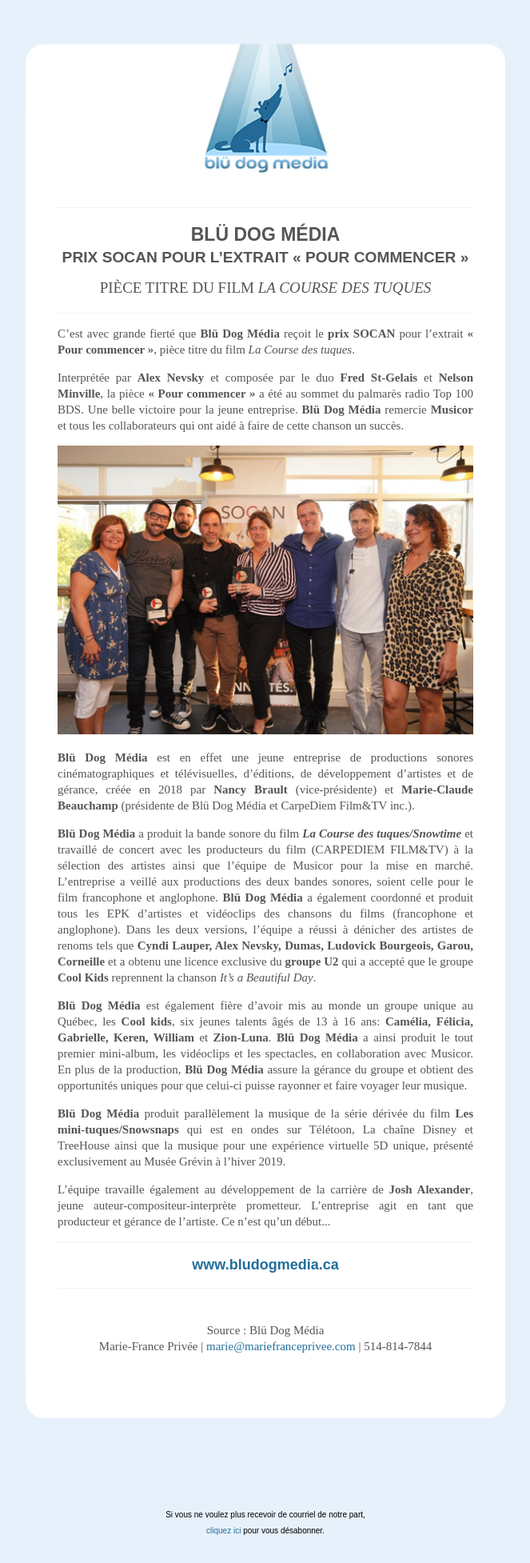
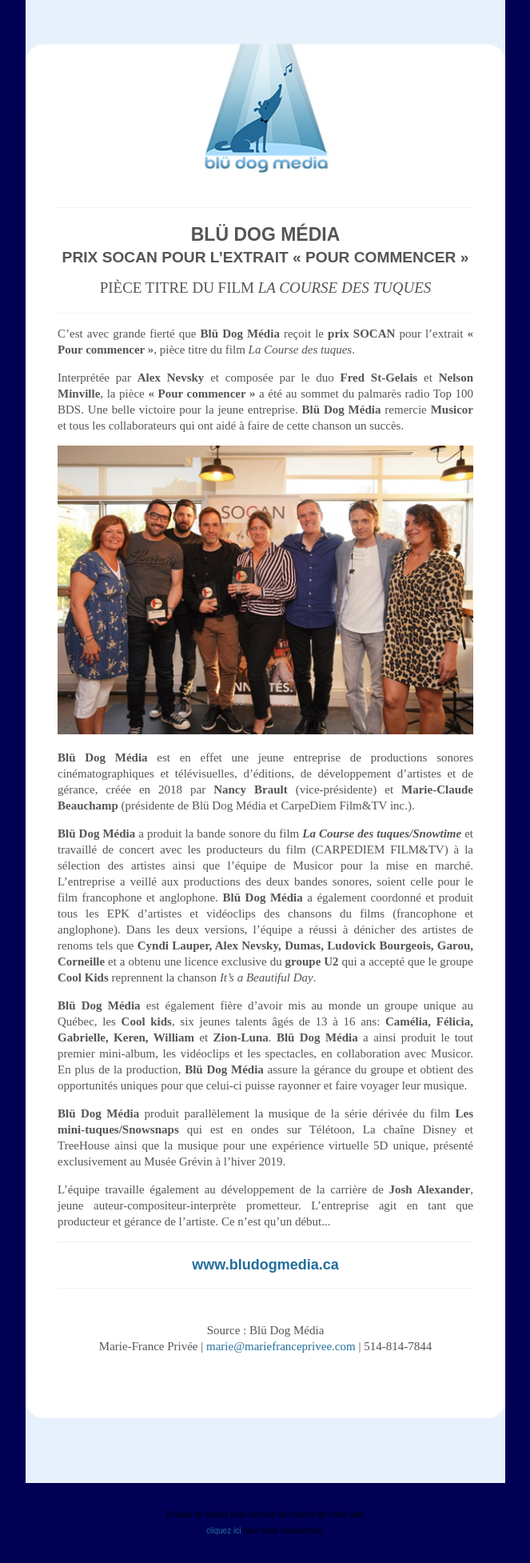
Before and after one commit to graphismatique/mfp, a Jekyll site: the page BlueDogSocan/index.html, which Jekyll copies as it is, in a window 1280 px wide. Shown: the whole page at 80% size, without its empty margins (308-971 px from the left). Built offline with Jekyll 4.4.1, drawn with Linux system fonts in a browser that asks for light colours.

Commit message:
Update index.html

```diff
--- a/BlueDogSocan/index.html
+++ b/BlueDogSocan/index.html
@@ -196,8 +196,8 @@
 
     </style>
 </head>
-<body width="100%" bgcolor="#e7f1fb" style="margin: 0; mso-line-height-rule: exactly;">
-    <center style="width: 100%; background: #e7f1fb;">
+<body width="100%" bgcolor="#000055" style="margin: 0; mso-line-height-rule: exactly;">
+    <center style="width: 100%; background: #000055;">
         <!-- Visually Hidden Preheader Text : BEGIN -->
         <div style="display:none;font-size:1px;line-height:1px;max-height:0px;max-width:0px;opacity:0;overflow:hidden;mso-hide:all;font-family: sans-serif;"></div>
         <!-- Visually Hidden Preheader Text : END -->
@@ -249,7 +249,7 @@
                                     <hr>
                                     <p>C’est avec grande fierté que <b>Blü Dog Média</b> reçoit le <b>prix SOCAN</b> pour l’extrait <b>« Pour commencer »</b>, pièce titre du film <i>La Course des tuques</i>.</p>
                                     <p>Interprétée par <b>Alex Nevsky</b> et composée par le duo <b>Fred St-Gelais</b> et <b>Nelson Minville</b>, la pièce <b>« Pour commencer »</b> a été au sommet du palmarès radio Top 100 BDS. Une belle victoire pour la jeune entreprise. <b>Blü Dog Média</b> remercie <b>Musicor</b> et tous les collaborateurs qui ont aidé à faire de cette chanson un succès.</p>
-                                    <img class="photo" src="assets/photo.jpg" alt="Photo">
+                                    <img class="photo" src="http://mariefranceprivee.com/BlueDogSocan/assets/photo.jpg" alt="Photo">
                                     <p><b>Blü Dog Média</b> est en effet une jeune entreprise de productions sonores cinématographiques et télévisuelles, d’éditions, de développement d’artistes et de gérance, créée en 2018 par <b>Nancy Brault</b> (vice-présidente) et <b>Marie-Claude Beauchamp</b> (présidente de Blü Dog Média et CarpeDiem Film&TV inc.).</p>
                                     <p><b>Blü Dog Média</b> a produit la bande sonore du film <b><i>La Course des tuques/Snowtime</i></b> et travaillé de concert avec les producteurs du film (CARPEDIEM FILM&TV) à la sélection des artistes ainsi que l’équipe de Musicor pour la mise en marché. L’entreprise a veillé aux productions des deux bandes sonores, soient celle pour le film francophone et anglophone. <b>Blü Dog Média</b> a également coordonné et produit tous les EPK d’artistes et vidéoclips des chansons du films (francophone et anglophone). Dans les deux versions, l’équipe a réussi à dénicher des artistes de renoms tels que <b>Cyndi Lauper, Alex Nevsky, Dumas, Ludovick Bourgeois, Garou, Corneille</b> et a obtenu une licence exclusive du <b>groupe U2</b> qui a accepté que le groupe <b>Cool Kids</b> reprennent la chanson <i>It’s a Beautiful Day</i>.</p>
                                     <p><b>Blü Dog Média</b> est également fière d’avoir mis au monde un groupe unique au Québec, les <b>Cool kids</b>, six jeunes talents âgés de 13 à 16 ans: <b>Camélia, Félicia, Gabrielle, Keren, William</b> et <b>Zion-Luna</b>. <b>Blü Dog Média</b> a ainsi produit le tout premier mini-album, les vidéoclips et les spectacles, en collaboration avec Musicor. En plus de la production, <b>Blü Dog Média</b> assure la gérance du groupe et obtient des opportunités uniques pour que celui-ci puisse rayonner et faire voyager leur musique.</p>
```
